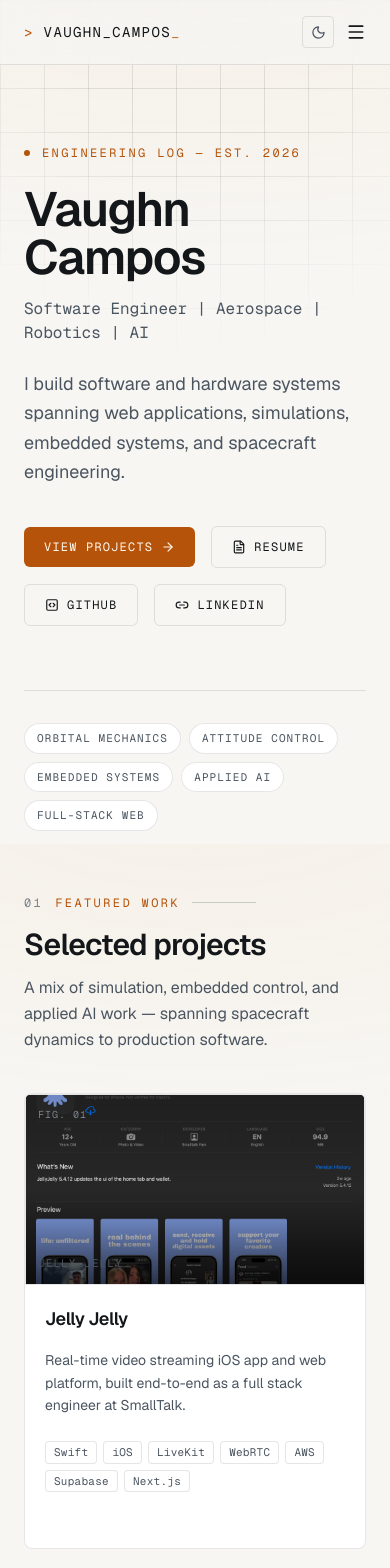
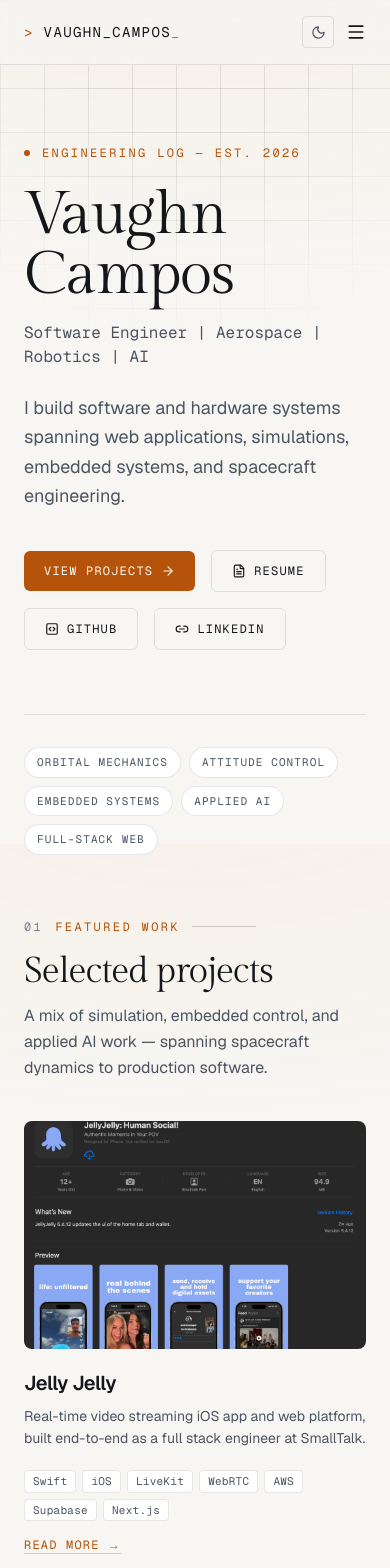
Before and after one commit to vcampos4545/vaughn-campos-portfolio, a Next.js app: page / in a window 390 px wide. Shown: the top 1568 px of the page. Built offline with nearby package versions, Linux system fonts and the light colour scheme.

Commit message:
visual: change font and project card styling

```diff
--- a/app/about/page.tsx
+++ b/app/about/page.tsx
@@ -62,7 +62,7 @@ export default function AboutPage() {
           Personnel File
         </div>
 
-        <h1 className="mt-6 text-4xl font-semibold tracking-tight text-balance sm:text-5xl">
+        <h1 className="mt-6 font-serif text-5xl font-normal tracking-tight text-balance sm:text-6xl">
           About
         </h1>
 
--- a/app/globals.css
+++ b/app/globals.css
@@ -19,6 +19,7 @@
 
   --font-sans: var(--font-geist-sans);
   --font-mono: var(--font-geist-mono);
+  --font-serif: var(--font-gilda-display);
 }
 
 :root[data-theme="dark"] {
@@ -58,6 +59,7 @@
 
   --font-sans: var(--font-sans);
   --font-mono: var(--font-mono);
+  --font-serif: var(--font-serif);
 }
 
 * {
--- a/app/layout.tsx
+++ b/app/layout.tsx
@@ -1,5 +1,5 @@
 import type { Metadata } from "next";
-import { Geist, Geist_Mono } from "next/font/google";
+import { Geist, Geist_Mono, Gilda_Display } from "next/font/google";
 import Script from "next/script";
 import { Analytics } from "@vercel/analytics/next";
 import { SpeedInsights } from "@vercel/speed-insights/next";
@@ -16,6 +16,12 @@ const geistSans = Geist({
 
 const geistMono = Geist_Mono({
   variable: "--font-geist-mono",
+  subsets: ["latin"],
+});
+
+const gildaDisplay = Gilda_Display({
+  variable: "--font-gilda-display",
+  weight: "400",
   subsets: ["latin"],
 });
 
@@ -60,7 +66,7 @@ export default function RootLayout({
   return (
     <html
       lang="en"
-      className={`${geistSans.variable} ${geistMono.variable} h-full antialiased`}
+      className={`${geistSans.variable} ${geistMono.variable} ${gildaDisplay.variable} h-full antialiased`}
       suppressHydrationWarning
     >
       <head>
--- a/app/page.tsx
+++ b/app/page.tsx
@@ -27,7 +27,7 @@ export default function HomePage() {
             Engineering Log &mdash; Est. 2026
           </div>
 
-          <h1 className="mt-6 max-w-3xl text-5xl font-semibold tracking-tight text-balance sm:text-6xl lg:text-7xl">
+          <h1 className="mt-6 max-w-3xl font-serif text-6xl font-normal tracking-tight text-balance sm:text-7xl lg:text-8xl">
             Vaughn Campos
           </h1>
 
--- a/app/projects/[slug]/page.tsx
+++ b/app/projects/[slug]/page.tsx
@@ -61,7 +61,7 @@ export default async function ProjectPage({
           )}
         </div>
 
-        <h1 className="mt-4 text-4xl font-semibold tracking-tight text-balance sm:text-5xl">
+        <h1 className="mt-4 font-serif text-5xl font-normal tracking-tight text-balance sm:text-6xl">
           {project.title}
         </h1>
 
--- a/components/ProjectCard.tsx
+++ b/components/ProjectCard.tsx
@@ -1,5 +1,4 @@
 import Link from "next/link";
-import { ArrowUpRight } from "lucide-react";
 import type { Project } from "@/lib/projects";
 import { ProjectVisual } from "./ProjectVisual";
 import { StatusBadge } from "./StatusBadge";
@@ -16,7 +15,7 @@ export function ProjectCard({
   const code = String(index + 1).padStart(2, "0");
 
   const card = (
-    <div className="group flex h-full flex-col overflow-hidden rounded-lg border border-border bg-surface transition-colors hover:border-border-strong">
+    <div className="group flex h-full flex-col gap-5">
       <ProjectVisual
         code={code}
         title={project.title}
@@ -24,9 +23,9 @@ export function ProjectCard({
         heroImage={project.heroImage || undefined}
       />
 
-      <div className="flex flex-1 flex-col gap-4 p-5">
+      <div className="flex flex-1 flex-col gap-2">
         <div className="flex items-start justify-between gap-3">
-          <h3 className="text-lg font-semibold tracking-tight text-foreground">
+          <h3 className="text-xl font-semibold tracking-tight text-foreground">
             {project.title}
           </h3>
           <StatusBadge status={project.status} />
@@ -36,16 +35,15 @@ export function ProjectCard({
           {project.description}
         </p>
 
-        <div className="mt-auto flex flex-wrap gap-1.5 pt-2">
+        <div className="mt-auto flex flex-wrap gap-1.5 pt-3">
           {project.tags.map((tag) => (
             <Tag key={tag}>{tag}</Tag>
           ))}
         </div>
 
         {!isComingSoon && (
-          <div className="flex items-center gap-1.5 pt-1 font-mono text-xs uppercase tracking-widest text-accent opacity-0 transition-opacity group-hover:opacity-100">
-            View Project
-            <ArrowUpRight size={14} />
+          <div className="pt-2 font-mono text-xs uppercase tracking-widest text-accent underline decoration-accent/30 underline-offset-4 transition-colors group-hover:decoration-accent">
+            Read More &rarr;
           </div>
         )}
       </div>
--- a/components/ProjectVisual.tsx
+++ b/components/ProjectVisual.tsx
@@ -52,19 +52,16 @@ export function ProjectVisual({
 }) {
   return (
     <div
-      className={`bracket-corners relative aspect-video w-full overflow-hidden border border-border bg-background-elevated ${className}`}
+      className={`relative aspect-[3/2] w-full overflow-hidden rounded-lg ${heroImage ? "" : "bracket-corners border border-border bg-background-elevated"} ${className}`}
     >
       {heroImage ? (
-        <>
         <Image
           src={heroImage}
           alt={title}
           fill
           sizes="(min-width: 1024px) 33vw, (min-width: 640px) 50vw, 100vw"
-            className="object-cover"
+          className="object-cover transition-transform duration-1000 ease-out group-hover:scale-[1.03]"
         />
-          <div className="absolute inset-0 bg-gradient-to-t from-black/70 via-black/0 to-black/20" />
-        </>
       ) : (
         <>
           <div className="grid-paper absolute inset-0 h-full opacity-60" />
@@ -77,8 +74,6 @@ export function ProjectVisual({
               {DIAGRAMS[diagram]}
             </svg>
           )}
-        </>
-      )}
           <div className="absolute left-3 top-3 font-mono text-[10px] uppercase tracking-widest text-muted-2">
             Fig. {code}
           </div>
@@ -86,10 +81,10 @@ export function ProjectVisual({
             <span className="font-mono text-[11px] uppercase tracking-widest text-muted">
               {title}
             </span>
-        {!heroImage && (
             <span className="font-mono text-[10px] text-muted-2">image pending</span>
+          </div>
+        </>
       )}
-      </div>
     </div>
   );
 }
--- a/components/SectionHeading.tsx
+++ b/components/SectionHeading.tsx
@@ -16,7 +16,7 @@ export function SectionHeading({
         <span>{label}</span>
         <span className="h-px flex-1 max-w-16 bg-border-strong" />
       </div>
-      <h2 className="mt-4 text-3xl font-semibold tracking-tight text-balance sm:text-4xl">
+      <h2 className="mt-4 font-serif text-4xl font-normal tracking-tight text-balance sm:text-5xl">
         {title}
       </h2>
       {description && (
```
Lines whose indentation alone changed are shown as unchanged.
